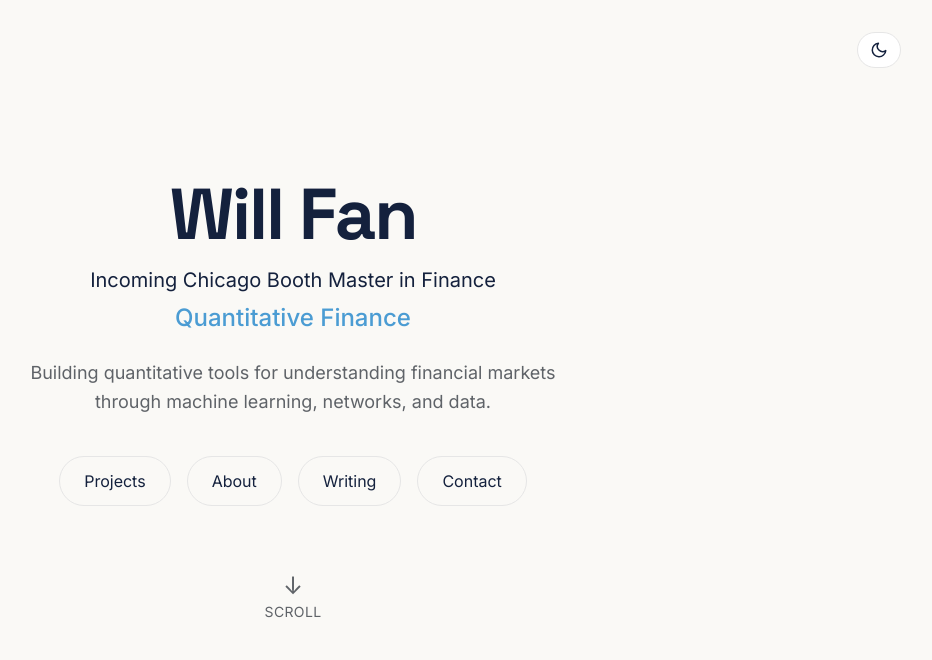
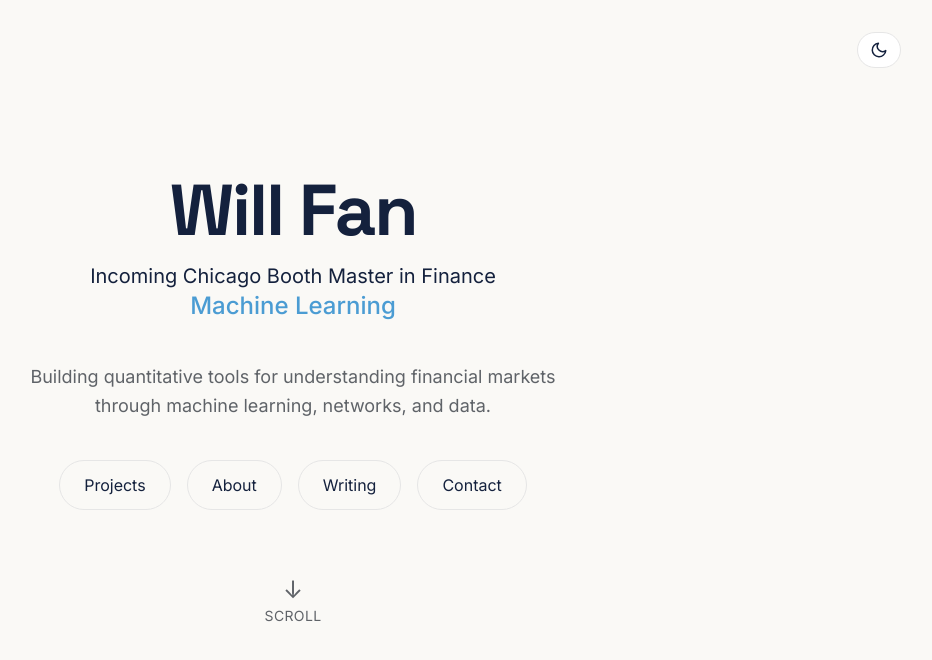
Before and after one commit to squilliam34/squilliam34.github.io, a React (Vite) app: page / in a window 1280 px wide. Shown: the top 660 px of the page, without its empty margins (347-1279 px from the left). Built offline with nearby package versions, Linux system fonts and the light colour scheme.

Commit message:
Subtitle scroll

```diff
--- a/src/components/Hero/Hero.jsx
+++ b/src/components/Hero/Hero.jsx
@@ -1,6 +1,7 @@
 import Button from "../Button";
 import ThemeToggle from "../ThemeToggle";
 import { useTheme } from "../../hooks/useTheme";
+import RotatingText from "./RotatingText";
 
 export default function Hero() {
 
@@ -27,13 +28,10 @@
                 Incoming Chicago Booth Master in Finance
             </p>
 
-            {/* Rotating subtitle placeholder */}
-            <p
-                className="text-2xl font-medium mb-6"
-                style={{ color: "var(--accent)" }}
-            >
-                Quantitative Finance
-            </p>
+            {/* Rotating subtitle */}
+            <div className="h-10 flex items-center justify-center mb-6">
+                <RotatingText />
+            </div>
 
             {/* Short description */}
             <p
--- /dev/null
+++ b/src/components/Hero/RotatingText.jsx
@@ -0,0 +1,45 @@
+import { useEffect, useState } from "react";
+
+const words = [
+    "Quantitative Finance",
+    "Machine Learning",
+    "Systematic Investing",
+    "Research & Writing",
+];
+
+export default function RotatingText() {
+    const [index, setIndex] = useState(0);
+    const [visible, setVisible] = useState(true);
+
+    useEffect(() => {
+        const interval = setInterval(() => {
+
+            setVisible(false);
+
+            setTimeout(() => {
+                setIndex((prev) => (prev + 1) % words.length);
+                setVisible(true);
+            }, 300);
+
+        }, 3000);
+
+        return () => clearInterval(interval);
+
+    }, []);
+
+    return (
+        <p
+            className={`
+                text-2xl
+                font-medium
+                mb-6
+                transition-opacity
+                duration-300
+                ${visible ? "opacity-100" : "opacity-0"}
+            `}
+            style={{ color: "var(--accent)" }}
+        >
+            {words[index]}
+        </p>
+    );
+}
```
